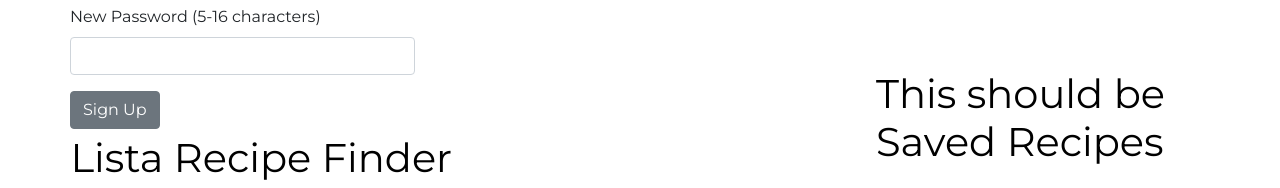
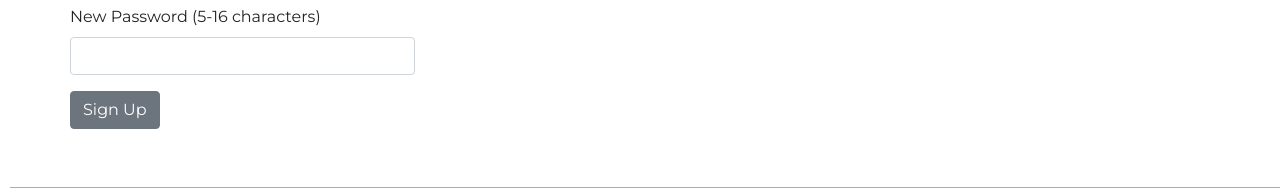
Before and after one commit to mia-casas/lista-shopping-list, a React (Create React App) app: page / in a window 1280 px wide. Shown: the part 733-921 px from the top of the page. Built offline with nearby package versions, Linux system fonts and the light colour scheme; a web font is replaced by a local one.

Commit message:
Update App.js

```diff
--- a/src/App.js
+++ b/src/App.js
@@ -6,9 +6,7 @@ import Auth from './components/Auth/Auth'
 import RecipeCarousel from './components/carousel.component';
 import HomePage from './components/Home/Home';
 import HeaderNav from './components/site/HeaderNav';
-import SavedRecipes from './components/site/SavedRecipes'
 import Footer from './components/site/Footer';
-import RecipeSearch from './components/site/RecipeSearch';
 require("dotenv").config();
 
 function App() {
@@ -43,15 +41,11 @@ function App() {
           <Row>
           <Col>
           {protectedViews()}
-          <RecipeSearch />
           </Col>
             <Col xs="4">
               <br/>
             <RecipeCarousel/>
             <br/>
-            <Row>
-              <SavedRecipes />
-            </Row>
             </Col>
           </Row>
        <br/>
```
